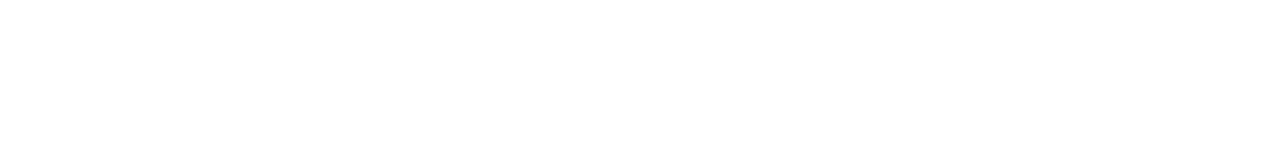
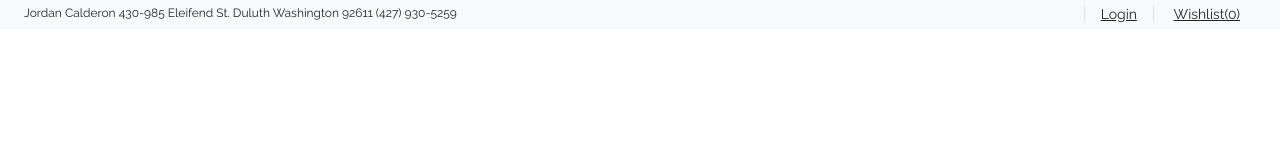
Before and after one commit to Shahed007/mobile-shop-php, a website: page index.html in a window 1280 px wide. Drawn offline with nearby package versions, Linux system fonts and the light colour scheme; a web font is replaced by a local one.

Commit message:
Creatd top nav .

```diff
--- a/index.html
+++ b/index.html
@@ -26,6 +26,26 @@
 
 <body>
 
+  <!-- #start header -->
+  <header id="header">
+    <div class="strip d-flex justify-content-between px-4 py-1 bg-light">
+      <p class="font-rale font-size-12 text-dark m-0">Jordan Calderon 430-985 Eleifend St. Duluth Washington 92611
+        (427)
+        930-5259</p>
+      <div class="font-size-14 font-rale">
+        <a href="#" class="px-3 border-start border-end text-dark">Login</a>
+        <a href="#" class="px-3   text-dark">Wishlist(0)</a>
+      </div>
+    </div>
+  </header>
+  <!-- #end header -->
+
+  <!-- #start main -->
+  <main></main>
+  <!-- #end main -->
+
+  <!-- #start footer -->
+  <!-- #end footer -->
 
   <script src="https://cdn.jsdelivr.net/npm/bootstrap@5.0.2/dist/js/bootstrap.bundle.min.js"
     integrity="sha384-MrcW6ZMFYlzcLA8Nl+NtUVF0sA7MsXsP1UyJoMp4YLEuNSfAP+JcXn/tWtIaxVXM"
--- a/sass/include/typography.scss
+++ b/sass/include/typography.scss
@@ -11,3 +11,19 @@
 .font-rubik {
   font-family: $font-rubik;
 }
+
+.font-size-12 {
+  font-size: 12px;
+}
+
+.font-size-14 {
+  font-size: 14px;
+}
+
+.font-size-16 {
+  font-size: 16px;
+}
+
+.font-size-20 {
+  font-size: 20px;
+}
```
Also changed, not shown: style.css, 1 other file.
